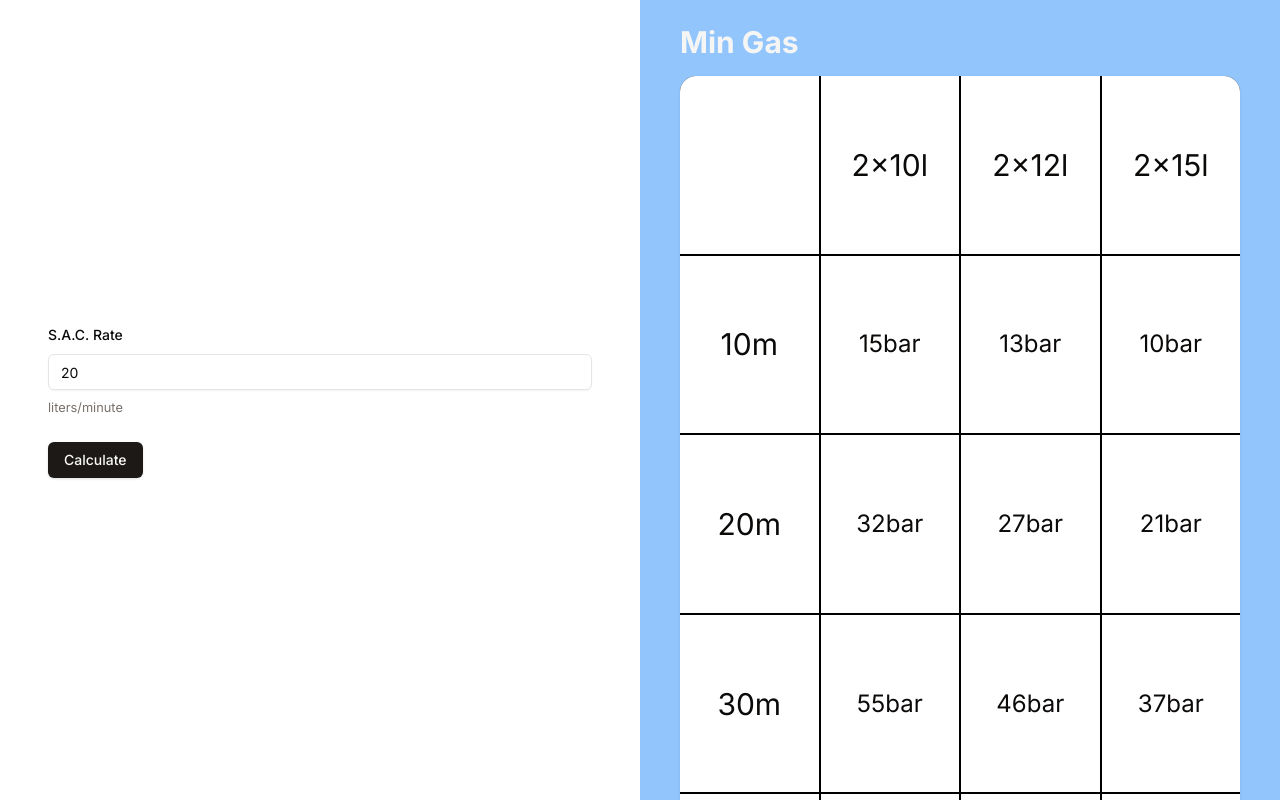
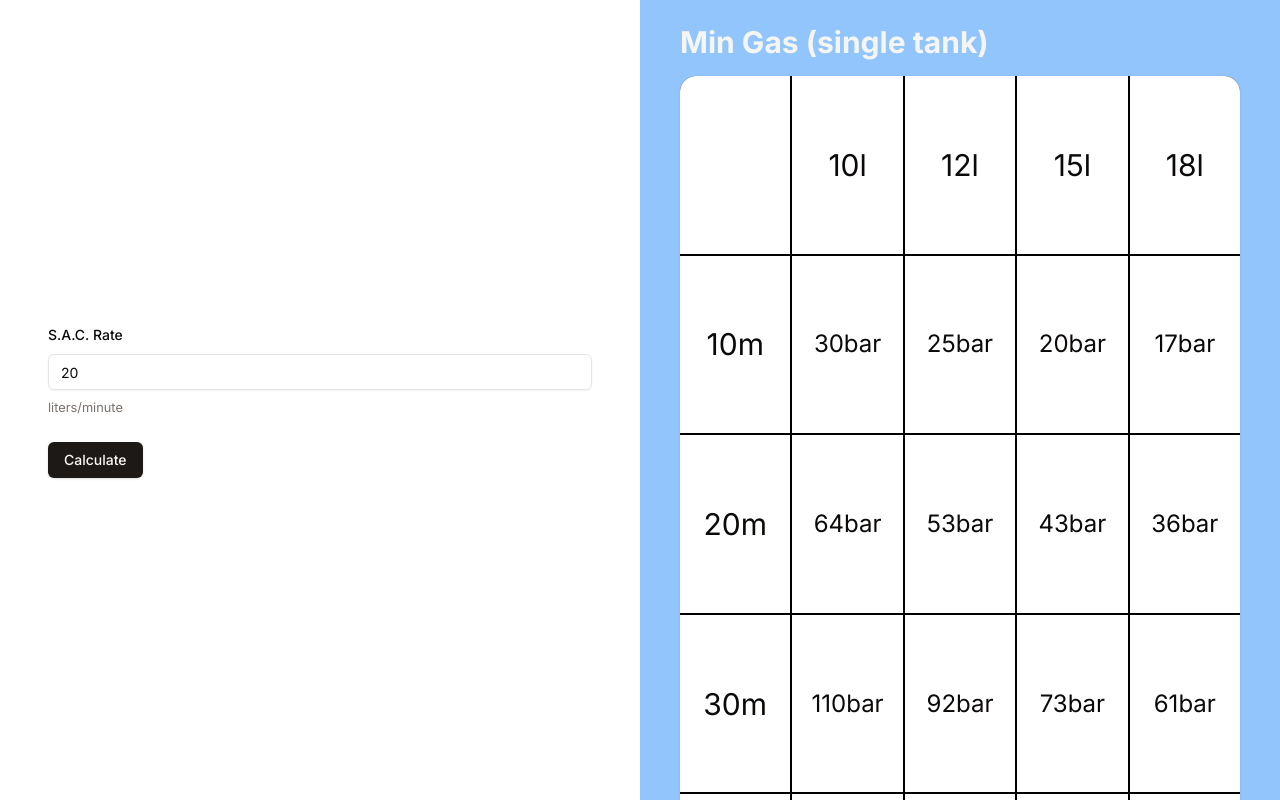
Before and after one commit to d-asensio/petecrack, a Next.js app: page / in a window 1280 px wide. Built offline with nearby package versions, Linux system fonts and the light colour scheme.

Commit message:
add calculations for single cylinders

```diff
--- a/src/app/calculator.tsx
+++ b/src/app/calculator.tsx
@@ -3,6 +3,40 @@ import {DiveForm} from "@/app/dive-form";
 import {MinGasCard} from "@/app/min-gas-card";
 import * as React from "react";
 import {SegmentsCard} from "@/app/segments-card";
+
+const singleCylinders = [
+  {
+    name: '10',
+    volume: 10
+  },
+  {
+    name: '12',
+    volume: 12
+  },
+  {
+    name: '15',
+    volume: 15
+  },
+  {
+    name: '18',
+    volume: 18
+  }
+]
+
+const doubleCylinders = [
+  {
+    name: '2x10',
+    volume: 20
+  },
+  {
+    name: '2x12',
+    volume: 24
+  },
+  {
+    name: '2x15',
+    volume: 30
+  }
+]
 
 export function Calculator() {
   const [sacRate, setSacRate] = React.useState(20)
@@ -13,10 +47,14 @@ export function Calculator() {
       <DiveForm onSacRateChange={setSacRate}/>
     </div>
     <div className="bg-blue-300 overflow-auto margin-auto py-6 px-10 space-y-4 sm:w-1/2 m:w-1/3">
-      <h2 className='text-3xl text-accent font-bold'>Min Gas</h2>
-      <MinGasCard sacRate={sacRate}/>
-      <h2 className='text-3xl text-accent font-bold'>Segments</h2>
-      <SegmentsCard sacRate={sacRate}/>
+      <h2 className='text-3xl text-accent font-bold'>Min Gas (single tank)</h2>
+      <MinGasCard cylinders={singleCylinders} sacRate={sacRate}/>
+      <h2 className='text-3xl text-accent font-bold'>Min Gas (doubles)</h2>
+      <MinGasCard cylinders={doubleCylinders} sacRate={sacRate}/>
+      <h2 className='text-3xl text-accent font-bold'>Segments (single tank)</h2>
+      <SegmentsCard cylinders={singleCylinders} sacRate={sacRate}/>
+      <h2 className='text-3xl text-accent font-bold'>Segments (doubles)</h2>
+      <SegmentsCard cylinders={doubleCylinders} sacRate={sacRate}/>
     </div>
   </main>
   )
--- a/src/app/min-gas-card.tsx
+++ b/src/app/min-gas-card.tsx
@@ -1,5 +1,6 @@
 import * as React from "react";
 import {AspectRatio} from "@/components/ui/aspect-ratio";
+import {cn} from "@/lib/utils";
 
 function petecrackFormula ({ depth, sacRate }: { depth: number, sacRate: number }) {
   const P0 = depth/10 + 1
@@ -11,14 +12,21 @@ function petecrackFormula ({ depth, sacRate }: { depth: number, sacRate: number
   return Pavg * tts * sacRate * 2
 }
 
-export function MinGasCard({sacRate}: { sacRate: number }) {
+export function MinGasCard({cylinders, sacRate}: { sacRate: number, cylinders: { name: string, volume: number }[]}) {
   return (
-    <AspectRatio ratio={1 / 1.6} className='grid grid-cols-4 rounded-2xl bg-black gap-0.5 overflow-hidden shadow'>
+    <AspectRatio
+      ratio={1 / 1.6}
+      className={cn(
+        'grid rounded-2xl bg-black gap-0.5 overflow-hidden shadow',
+        cylinders.length === 3 && 'grid-cols-4',
+        cylinders.length === 4 && 'grid-cols-5'
+      )}
+    >
       <div className='bg-background'/>
-      {['2x10', '2x12', '2x15'].map(cylinderVolume => (
-        <div key={cylinderVolume} className='bg-background flex items-center justify-center'>
+      {cylinders.map(({name}) => (
+        <div key={name} className='bg-background flex items-center justify-center'>
               <span className='text-3xl'>
-                {cylinderVolume}l
+                {name}l
               </span>
         </div>
       ))}
@@ -29,10 +37,10 @@ export function MinGasCard({sacRate}: { sacRate: number }) {
                   {depth}m
                 </span>
           </div>
-          {[20, 24, 30].map(cylinderVolume => (
-            <div key={cylinderVolume} className='bg-background flex items-center justify-center'>
+          {cylinders.map(({volume}) => (
+            <div key={volume} className='bg-background flex items-center justify-center'>
                 <span className='text-2xl'>
-                  {Math.round(petecrackFormula({depth, sacRate}) / cylinderVolume)}bar
+                  {Math.round(petecrackFormula({depth, sacRate}) / volume)}bar
                 </span>
             </div>
           ))}
--- a/src/app/segments-card.tsx
+++ b/src/app/segments-card.tsx
@@ -1,5 +1,6 @@
 import * as React from "react";
 import { AspectRatio } from "@/components/ui/aspect-ratio"
+import {cn} from "@/lib/utils";
 
 function segmentFormula ({ depth, sacRate, cylinderVolume }: { depth: number, sacRate: number, cylinderVolume: number }) {
   const Pamb = depth/10 + 1
@@ -8,14 +9,21 @@ function segmentFormula ({ depth, sacRate, cylinderVolume }: { depth: number, sa
   return Math.round((CatDepth + Number.EPSILON) * 10) / 10
 }
 
-export function SegmentsCard({sacRate}: { sacRate: number }) {
+export function SegmentsCard({cylinders, sacRate}: { sacRate: number, cylinders: { name: string, volume: number }[]}) {
   return (
-    <AspectRatio ratio={1 / 1.6} className='grid grid-cols-4 rounded-2xl bg-black gap-0.5 overflow-hidden shadow'>
+    <AspectRatio
+      ratio={1 / 1.6}
+      className={cn(
+        'grid rounded-2xl bg-black gap-0.5 overflow-hidden shadow',
+        cylinders.length === 3 && 'grid-cols-4',
+        cylinders.length === 4 && 'grid-cols-5'
+      )}
+    >
       <div className='bg-background'/>
-      {['2x10', '2x12', '2x15'].map(cylinderVolume => (
-        <div key={cylinderVolume} className='bg-background flex items-center justify-center'>
+      {cylinders.map(({name}) => (
+        <div key={name} className='bg-background flex items-center justify-center'>
               <span className='text-3xl'>
-                {cylinderVolume}l
+                {name}l
               </span>
         </div>
       ))}
@@ -26,10 +34,10 @@ export function SegmentsCard({sacRate}: { sacRate: number }) {
                   {depth}m
                 </span>
           </div>
-          {[20, 24, 30].map(cylinderVolume => (
-            <div key={cylinderVolume} className='bg-background flex items-center justify-center'>
+          {cylinders.map(({volume}) => (
+            <div key={volume} className='bg-background flex items-center justify-center'>
                 <span className='text-2xl'>
-                  {segmentFormula({depth, sacRate, cylinderVolume})}bar
+                  {segmentFormula({depth, sacRate, cylinderVolume: volume})}bar
                 </span>
             </div>
           ))}
```
